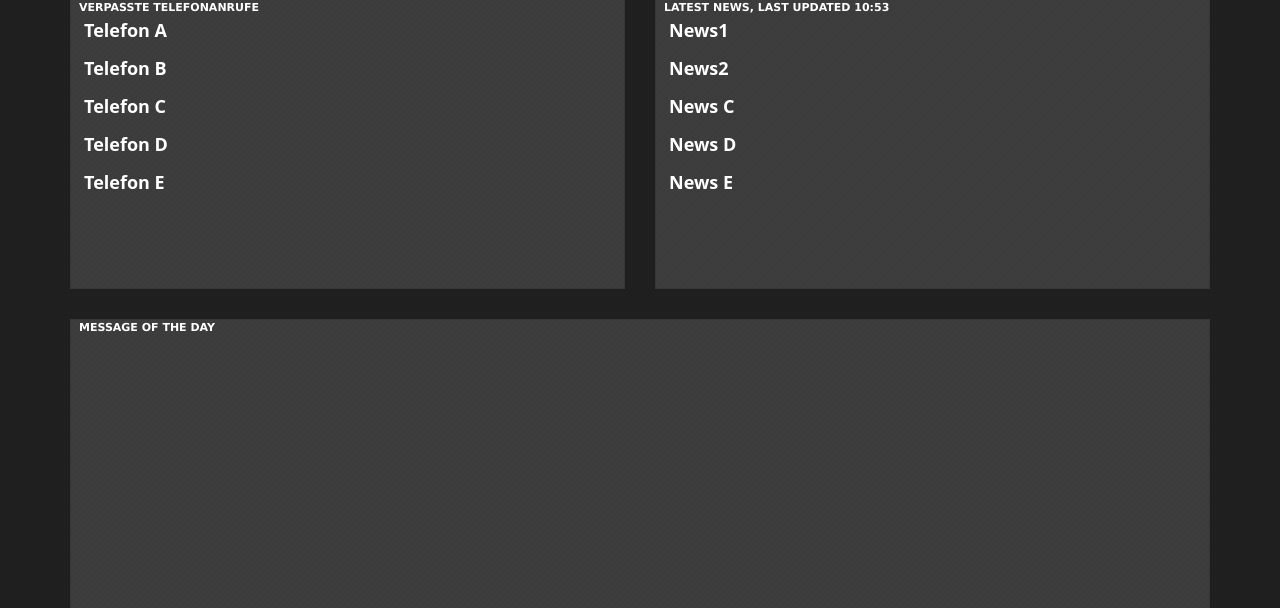
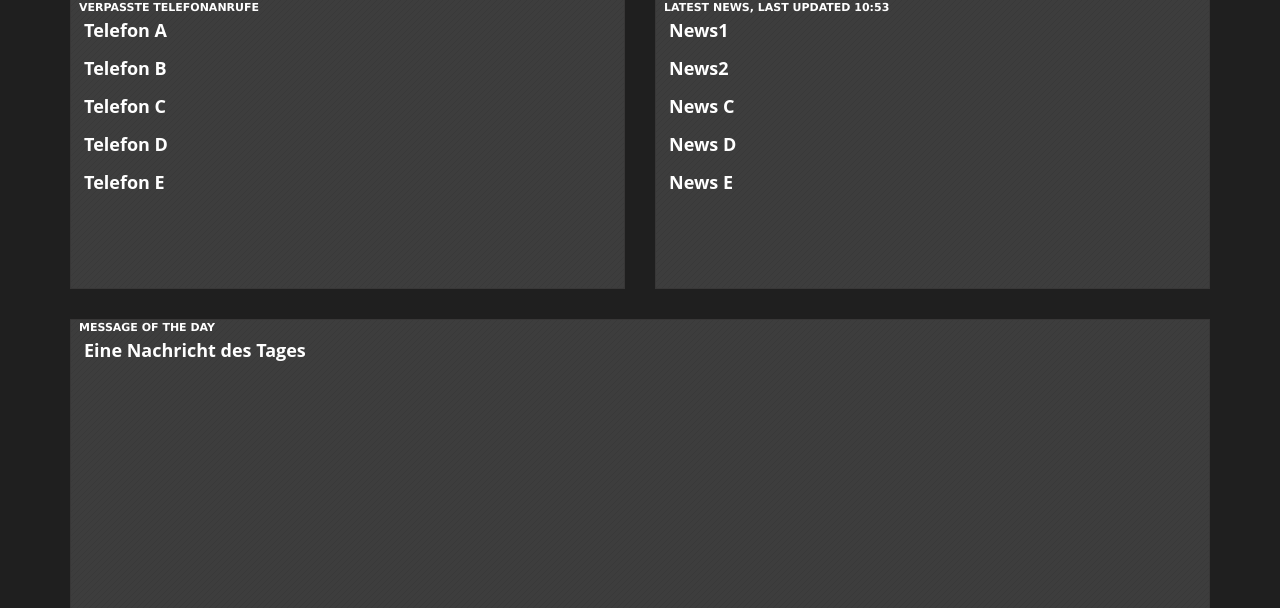
Before and after one commit to jzakotnik/optimat, a Flask app: page /dashboard in a window 1280 px wide. Shown: the part 321-929 px from the top of the page. Run offline with Flask 2, Linux system fonts and the light colour scheme; some libraries are stand-ins or nearby versions.

Commit message:
defautl value for message of the day in dashboard

```diff
--- a/dashboard/frontend.py
+++ b/dashboard/frontend.py
@@ -14,6 +14,7 @@ dashdata['news'] = ['News1', 'News2', 'News C', 'News D', 'News E']
 dashdata['calendar'] = ['Cal 1', 'Cal 2', 'Cal C', 'Cal  D', 'Cal E']
 temptime = datetime.datetime.utcnow()
 dashdata['lastupdated'] = temptime.strftime('%H:%M')
+dashdata['motd'] = ["Eine Nachricht des Tages"]
 
 
 @app.route("/dashboard", methods=['GET', 'POST'])
--- a/dashboard/templates/dashboard.html
+++ b/dashboard/templates/dashboard.html
@@ -25,6 +25,7 @@
 	• Telefon Anrufe
 	• Benzinpreis
 	• Wetter
+	* Message of the day
 News
 -->
 <div class="container">
@@ -129,7 +130,11 @@ News
 		<div class="col-sm-12 col-lg-12">
 			<div class="dash-unit">
 				<dtitle>Message of the day</dtitle>
-
+				<div class="text">
+					{% for message in dashdata['motd'] %}
+					<p>{{message}}</p>
+					{% endfor %}
+				</div>
 			</div>
 		</div>
 	</div>
```
